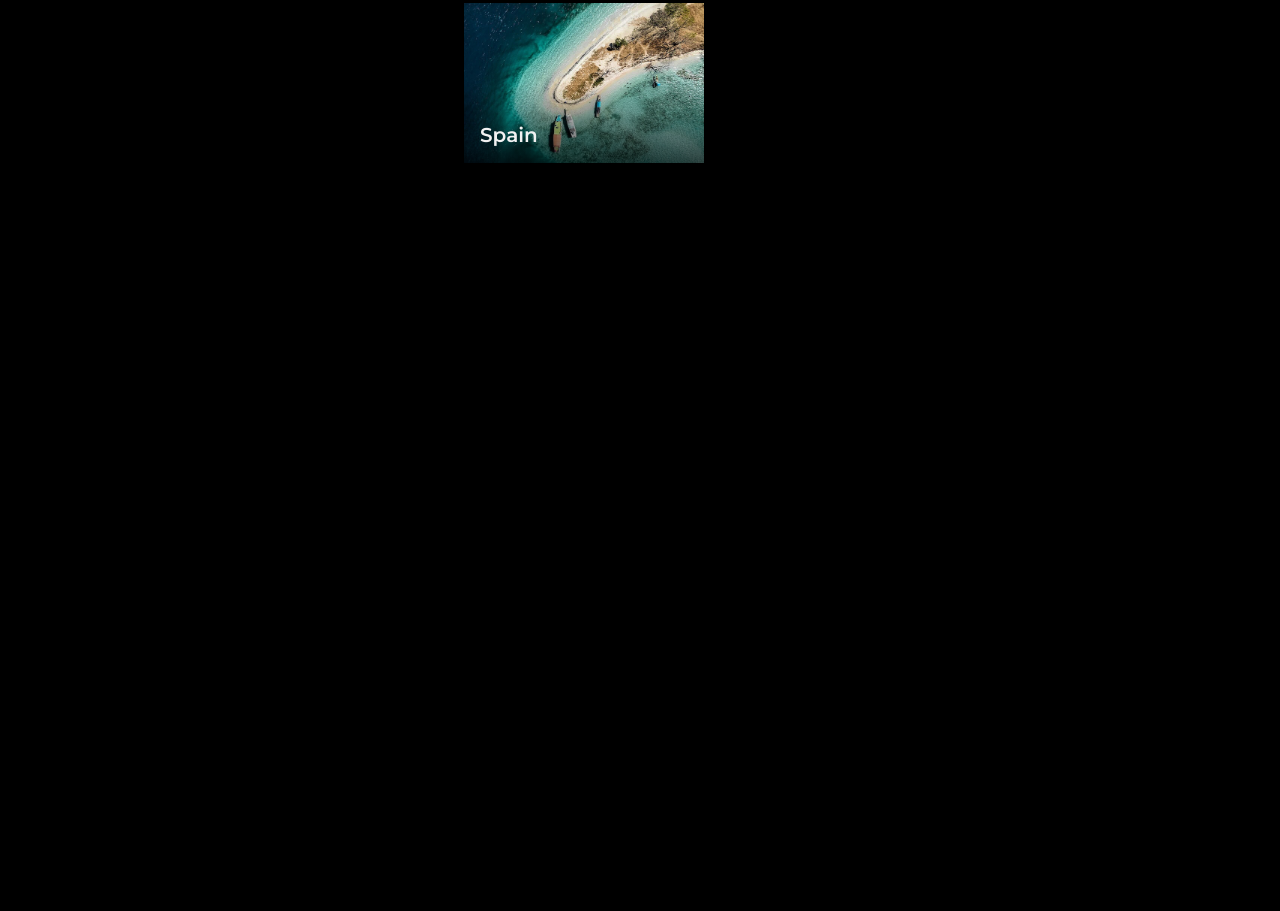
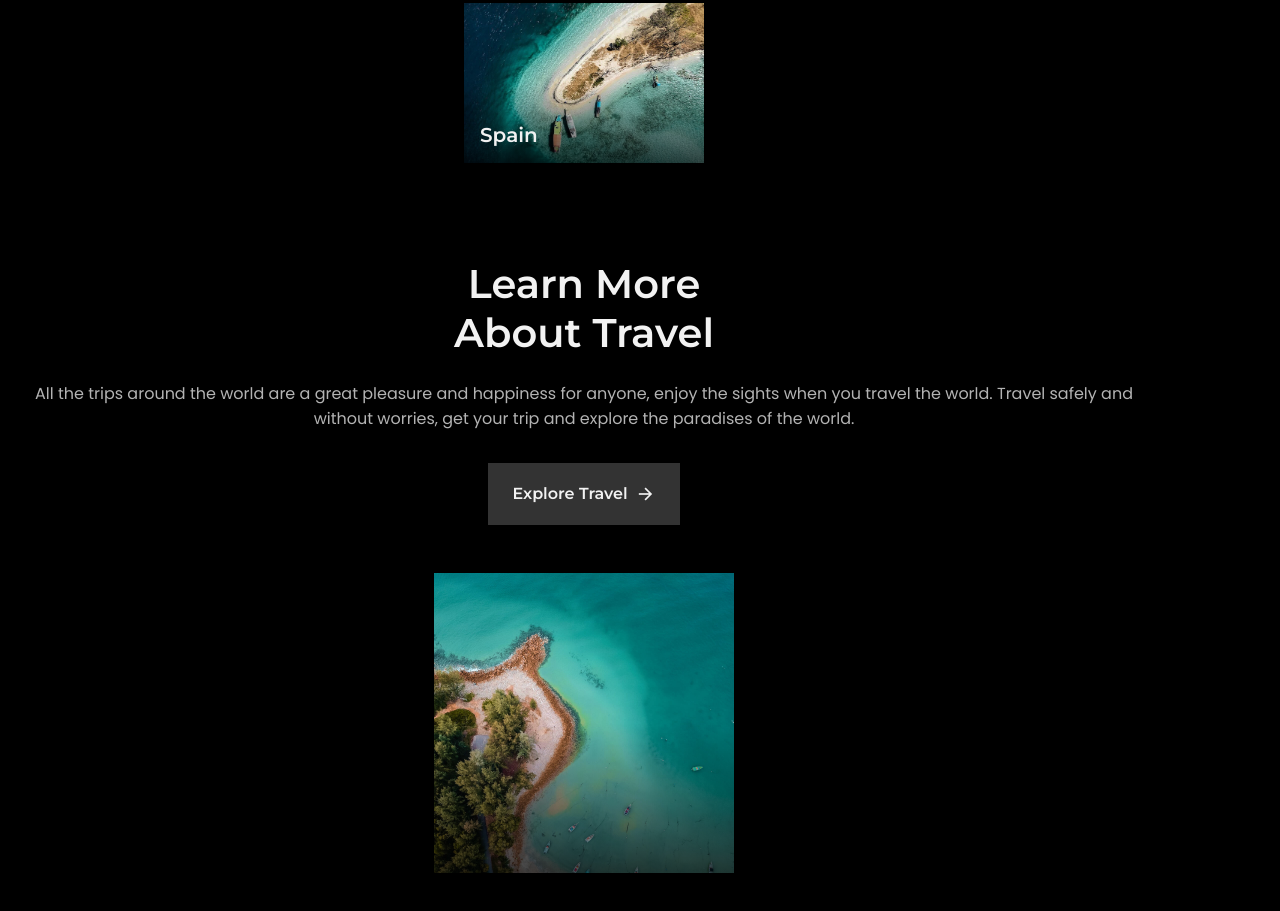
Before and after one commit to judithTamino/Travel-Website, a plain HTML site: page index.html in a window 1280 px wide. Shown: the part 1104-2015 px from the top of the page. Before the commit the page ends 1667 px from the top, so only its background shows below. Drawn offline with nearby package versions, Linux system fonts and the light colour scheme.

Commit message:
about section

```diff
--- a/css/style.css
+++ b/css/style.css
@@ -10,13 +10,20 @@
   /*========== font & typography ==========*/
   --body-font: 'Poppins', sans-serif;
   --second-font: 'Montserrat', sans-serif;
-  --biggest-font-size: 2.75rem; /* 44px */
-  --h1-font-size: 1.5rem; /* 24px */
-  --h2-font-size: 1.25rem; /* 20px */
-  --h3-font-size: 1rem; /* 16px */
-  --normal-font-size: .938rem; /* 15px */
-  --small-font-size: .813rem; /* 13px */
-  --smaller-font-size: .75rem; /* 12px */
+  --biggest-font-size: 2.75rem;
+  /* 44px */
+  --h1-font-size: 1.5rem;
+  /* 24px */
+  --h2-font-size: 1.25rem;
+  /* 20px */
+  --h3-font-size: 1rem;
+  /* 16px */
+  --normal-font-size: .938rem;
+  /* 15px */
+  --small-font-size: .813rem;
+  /* 13px */
+  --smaller-font-size: .75rem;
+  /* 12px */
   /*========== font weight ==========*/
   --font-regular: 400;
   --font-medium: 500;
@@ -31,13 +38,20 @@
   :root {
     --body-font: 'Poppins', sans-serif;
     --seconf-font: 'Montserrat', sans-serif;
-      --biggest-font-size: 5.5rem; /* 88px */
-      --h1-font-size: 2.5rem; /* 40px */
-      --h2-font-size: 1.5rem; /* 24px */
-      --h3-font-size: 1.25rem; /* 20px */
-      --normal-font-size: 1rem; /* 16px */
-      --small-font-size: .875rem; /* 14px */
-      --smaller-font-size: .813rem; /* 13px */
+    --biggest-font-size: 5.5rem;
+    /* 88px */
+    --h1-font-size: 2.5rem;
+    /* 40px */
+    --h2-font-size: 1.5rem;
+    /* 24px */
+    --h3-font-size: 1.25rem;
+    /* 20px */
+    --normal-font-size: 1rem;
+    /* 16px */
+    --small-font-size: .875rem;
+    /* 14px */
+    --smaller-font-size: .813rem;
+    /* 13px */
   }
 }
 
@@ -70,7 +84,7 @@
   border: none;
 }
 
-  h1,h2,h3,h4 {
+h1, h2, h3, h4 {
   color: var(--title-color);
   font-family: var(--second-font);
   font-weight: var(--font-semi-bold);
@@ -112,7 +126,8 @@
 }
 
 .main {
-    overflow: hidden; /* for animation scrollReval */
+  overflow: hidden;
+  /* for animation scrollReval */
 }
 
 /*=============== HEADER & NAV ===============*/
@@ -156,7 +171,8 @@
     width: 100%;
     padding-block: 4rem;
     backdrop-filter: blur(24px);
-      -webkit-backdrop-filter: blur(24px); /* for safari */
+    -webkit-backdrop-filter: blur(24px);
+    /* for safari */
     transition: all .4s;
   }
 }
@@ -193,7 +209,8 @@
   height: 100%;
   background-color: hsla(0, 0%, 0%, .3);
   backdrop-filter: blur(24px);
-    -webkit-backdrop-filter: blur(24px); /* for safari */
+  -webkit-backdrop-filter: blur(24px);
+  /* for safari */
   top: 0;
   left: 0;
   z-index: -1;
@@ -300,7 +317,8 @@
   font-family: var(--seconf-font);
   font-weight: var(--font-semi-bold);
   backdrop-filter: blur(24px);
-    -webkit-backdrop-filter: blur(24px); /* for safari */
+  -webkit-backdrop-filter: blur(24px);
+  /* for safari */
 }
 
 .btn i {
@@ -314,6 +332,43 @@
 }
 
 /*=============== ABOUT ===============*/
+.about__container {
+  row-gap: 3rem;
+}
+
+.about__data {
+  text-align: center;
+}
+
+.about__description {
+  margin-bottom: 2rem;
+}
+
+.about__image {
+  position: relative;
+  justify-self: center;
+  overflow: hidden;
+}
+
+.about__img {
+  width: 300px;
+  transition: all .4s;
+}
+
+.about__shadow {
+  position: absolute;
+  top: 0;
+  left: 0;
+  width: 100%;
+  height: 100%;
+  background: linear-gradient(180deg,
+      hsla(0, 0%, 0%, 0) 50%,
+      hsl(0, 0%, 0%) 125%);
+}
+
+.about__image:hover .about__img {
+  transform: scale(1.2);
+}
 
 /*=============== POPULAR ===============*/
 
--- a/index.html
+++ b/index.html
@@ -119,7 +119,33 @@
     </section>
 
     <!--==================== ABOUT ====================-->
-    <section class="about section" id="about"></section>
+    <section class="about section" id="about">
+      <div class="about__container container grid">
+        <div class="about__data">
+          <h2 class="section__title">
+            Learn More <br>
+            About Travel
+          </h2>
+
+          <p class="about__description">
+            All the trips around the world are a great
+            pleasure and happiness for anyone, enjoy
+            the sights when you travel the world. Travel
+            safely and without worries, get your trip and
+            explore the paradises of the world.
+          </p>
+
+          <a href="#" class="btn">
+            Explore Travel <i class="ri-arrow-right-line"></i>
+          </a>
+        </div>
+
+        <div class="about__image">
+          <img src="images/about-beach.jpg" alt="about image" class="about__img">
+          <div class="about__shadow"></div>
+        </div>
+      </div>
+    </section>
 
     <!--==================== POPULAR ====================-->
     <section class="popular section" id="popular"></section>
```
Lines whose indentation alone changed are shown as unchanged.
